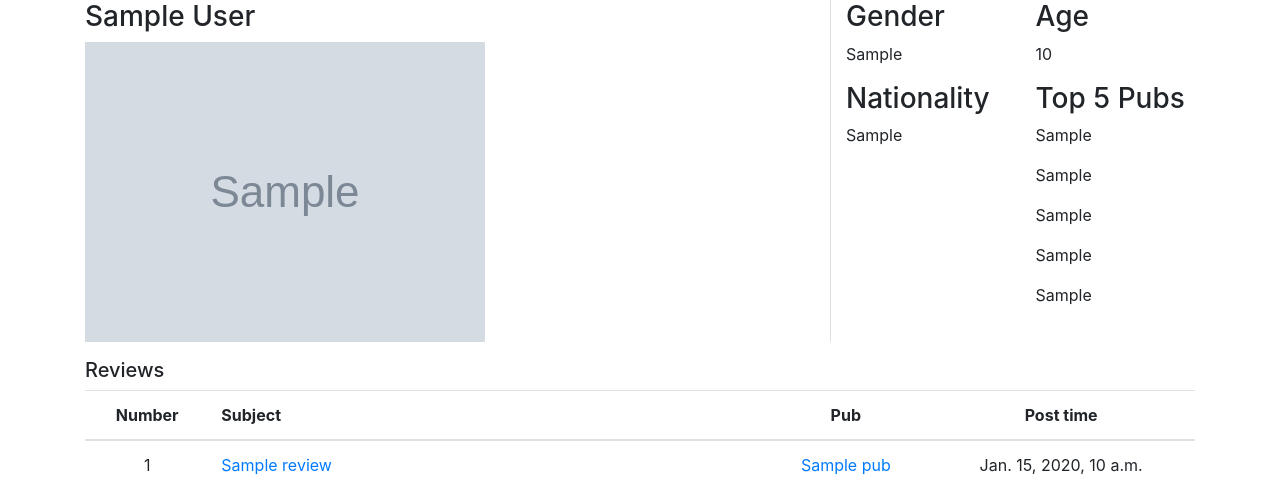
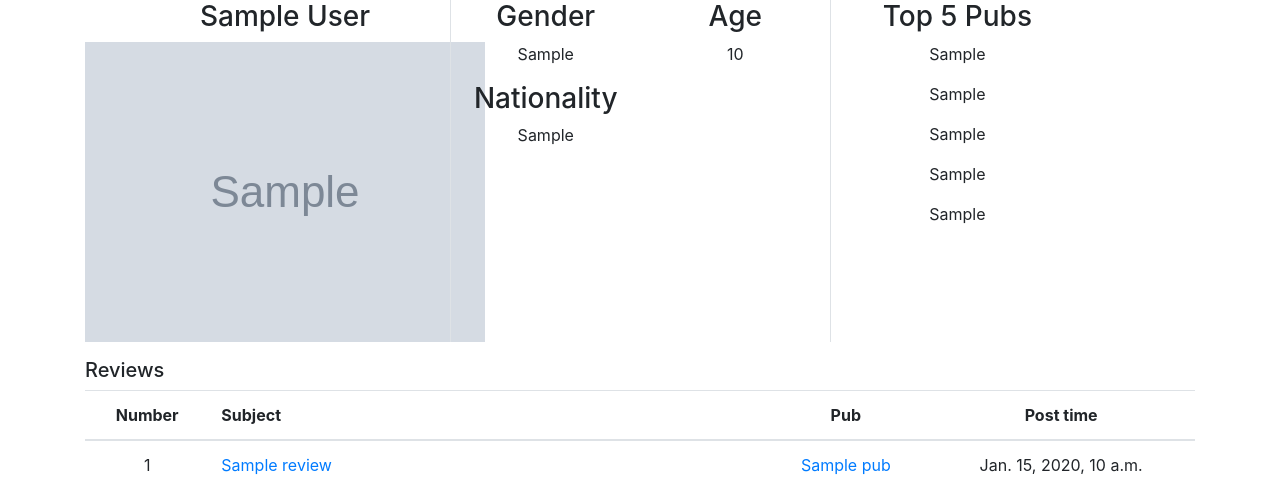
Before and after one commit to HamishTheGinger/WAD_Team4B_PubReview, a Django app: page /pub-review/user/1/ in a window 1280 px wide. Shown: the part 57-558 px from the top of the page. Run offline with Django 3.2, Linux system fonts and the light colour scheme; tables that the repository leaves empty hold one stand-in row (values such as "Sample post"); grey boxes marked "Sample" are stand-in pictures; some libraries are stand-ins or nearby versions.

Commit message:
Styling Adjustments - Editing User Profile - Ajusting Map Position in Pub Page - Adjusting Q&A Field - Search Adjustment

```diff
--- a/static/homeStyle.css
+++ b/static/homeStyle.css
@@ -29,5 +29,5 @@
     border-width:2px;
     border-color:black;
     margin:50px;
-    width:100%
+    width:200%
 }
--- a/templates/pub_review/Q&A.html
+++ b/templates/pub_review/Q&A.html
@@ -6,6 +6,7 @@
 {% block content %}
 <!-- Top Heading -->
 <div class="container my-3">
+    <h5>Seach Questions</h5>
     <form action="{% url 'pub_review:questions' %}" method="get">
     <div class="col-4 input-group">
             <input name="qSearch" type="text" class="form-control kw" placeholder="Question Title" value="{{ kw|default_if_none:'' }}">
--- a/templates/pub_review/home.html
+++ b/templates/pub_review/home.html
@@ -30,7 +30,7 @@
     </div>
     <div class="item">
         <div id="map">
-                    <iframe src={{mapURL}} title="Top Pub" width="100%" height="450" frameborder="0" style="border:0" allowfullscreen></iframe>
+            <iframe src={{mapURL}} title="Top Pub" width="100%" height="450" frameborder="0" style="border:0" allowfullscreen></iframe>
         </div>
 
     </div>
--- a/templates/pub_review/search.html
+++ b/templates/pub_review/search.html
@@ -21,7 +21,7 @@
     <thead>
     <tr class="text-center thead - dark">
       <th>Number</th>
-      <th style="width:50%" class="text-left">Pub Name</th>
+      <th style="width:40%" class="text-left">Pub Name</th>
       <th>Owner</th>
       <th>Postcode</th>
     </tr>
@@ -45,7 +45,7 @@
             <a href="{% url 'pub_review:userProfile' user_id=pub.owner.id%}">{{ pub.owner.username}}</a>
         </td>
         <td>
-            {{ pub.postcode}}
+            {{ pub.streetName }}
         </td>
         <!-- Question Object End-->
     </tr>
--- a/templates/pub_review/userProfile_form.html
+++ b/templates/pub_review/userProfile_form.html
@@ -1,7 +1,7 @@
 {% extends 'base.html' %}
 {% block content %}
 <div class="container">
-    <h5 class="my-3 border-bottm pb-2">Edit Profile</h5>
+    <h5 class="my-3 border-bottm pb-2">Edit Public Profile</h5>
 
 <!-- Pub Form -->
     <form method="post" class="post-form my-3" enctype="multipart/form-data">
--- a/templates/pub_review/user_profile.html
+++ b/templates/pub_review/user_profile.html
@@ -4,7 +4,7 @@
 {% block content %}
 <div class="container white-box">
       <div class="row">
-        <div class="col-md-8 profile-simple">
+        <div class="col-md-4 profile-simple text-center">
           <div class="d-flex">
             <div class="flex-shrink-0">
                 <h3>{{ userProfile.firstName|default_if_none:user.username}} {{ userProfile.lastName|default_if_none:''}}</h3>
@@ -16,7 +16,7 @@
             </div>
           </div>
         </div>
-        <div class="col-md-4 border-left">
+        <div class="col-md-4 border-left text-center">
           <div class="row profile-detail">
             <div class="col-6">
                 <h3>Gender</h3>
@@ -30,17 +30,23 @@
                 <h3>Nationality</h3>
                 <p>{{ userProfile.nationality }}</p>
             </div>
-            <div class="col-6">
+
+          </div>
+        </div>
+
+        <div class="col-md-4 border-left text-center">
+            <div class="row profile-detail">
+            <div class="col-8">
                 <h3>Top 5 Pubs</h3>
                 <p>{{ top_5_pubs.pub1 }}</p>
                 <p>{{ top_5_pubs.pub2 }}</p>
                 <p>{{ top_5_pubs.pub3 }}</p>
                 <p>{{ top_5_pubs.pub4 }}</p>
                 <p>{{ top_5_pubs.pub5 }}</p>
+            </div>
+            </div>
+        </div>
 
-            </div>
-          </div>
-        </div>
       </div>
       <div class="row">
           <div class="container my-3">
```
Also changed, not shown: templates/pub_review/pub_detail.html (+18 -14 lines).
